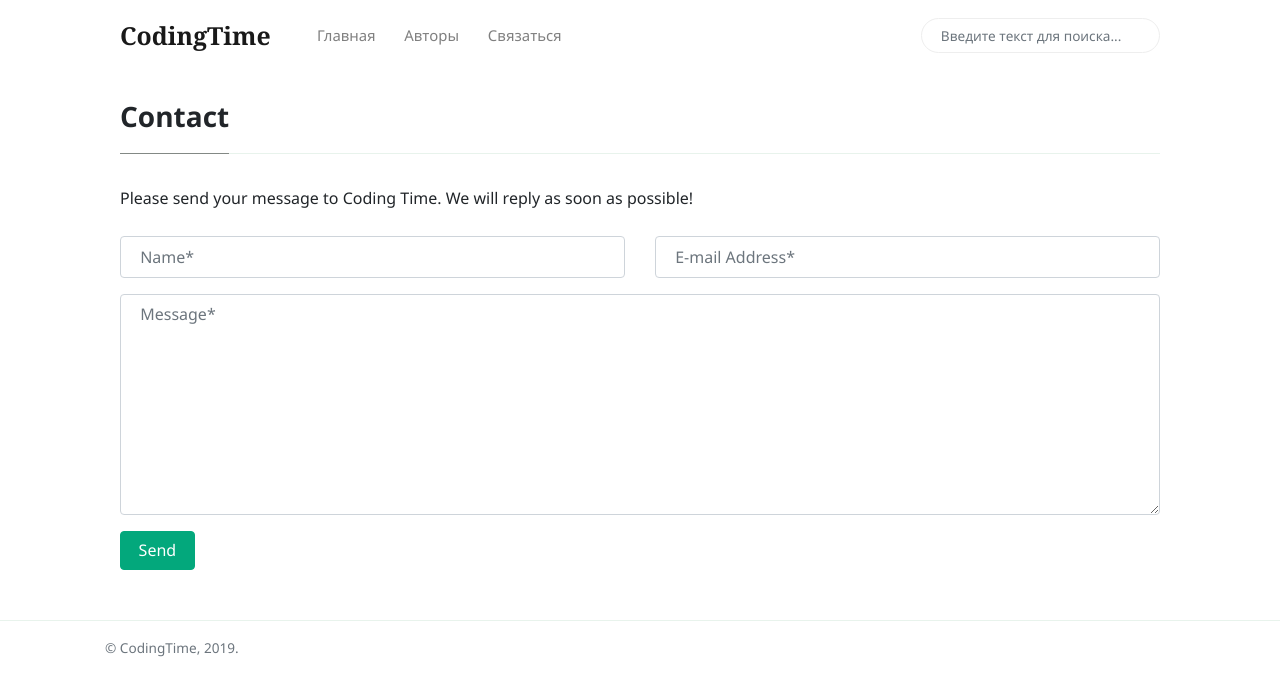
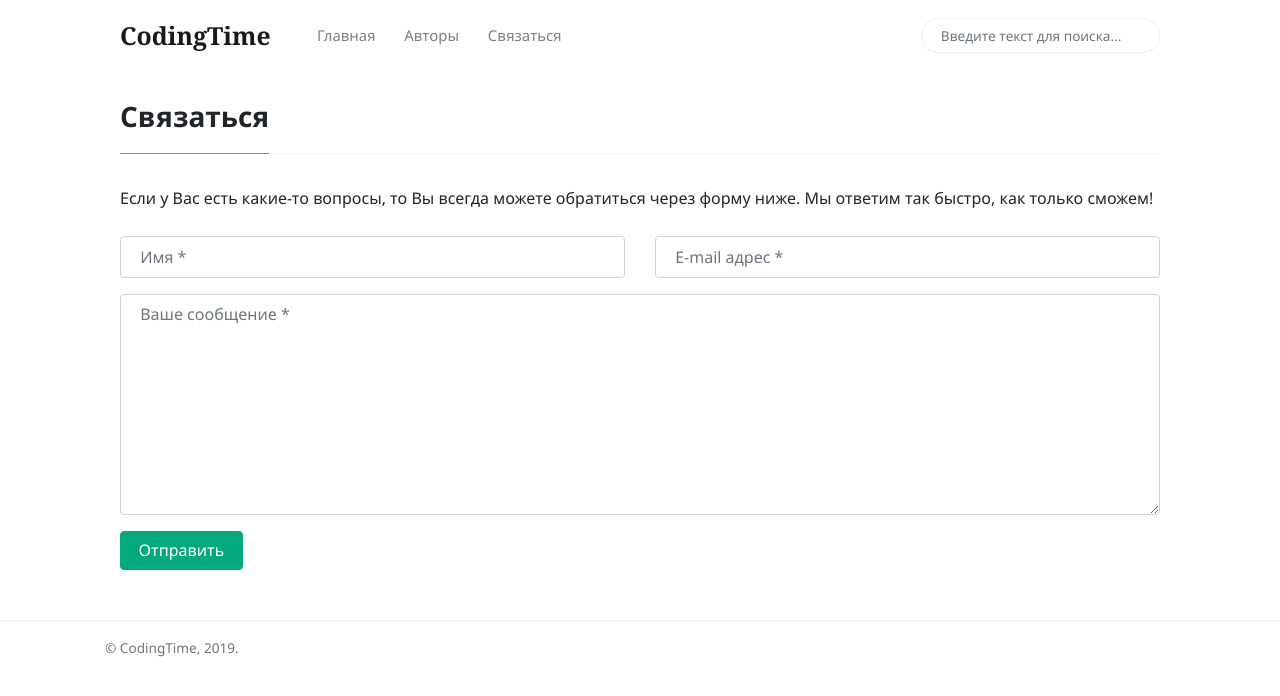
Before and after one commit to DaniilChizhevskii/Coding-Ti.me, a Jekyll site: the page built from _pages/contact.md, in a window 1280 px wide. Shown: the top 696 px of the page. Built offline with Jekyll 4.4.1, drawn with Linux system fonts in a browser that asks for light colours; nearby versions of some CDN libraries.

Commit message:
Update contact.md

```diff
--- a/_pages/contact.md
+++ b/_pages/contact.md
@@ -1,18 +1,18 @@
 ---
-title: "Contact"
+title: "Связаться"
 permalink: "/contact.html"
 ---
 
 <form action="https://formspree.io/{{site.email}}" method="POST">
-<p class="mb-4">Please send your message to {{site.name}}. We will reply as soon as possible!</p>
+<p class="mb-4">Если у Вас есть какие-то вопросы, то Вы всегда можете обратиться через форму ниже. Мы ответим так быстро, как только сможем!</p>
 <div class="form-group row">
 <div class="col-md-6">
-<input class="form-control" type="text" name="name" placeholder="Name*" required>
+<input class="form-control" type="text" name="name" placeholder="Имя *" required>
 </div>
 <div class="col-md-6">
-<input class="form-control" type="email" name="_replyto" placeholder="E-mail Address*" required>
+<input class="form-control" type="email" name="_replyto" placeholder="E-mail адрес *" required>
 </div>
 </div>
-<textarea rows="8" class="form-control mb-3" name="message" placeholder="Message*" required></textarea>
-<input class="btn btn-success" type="submit" value="Send">
+<textarea rows="8" class="form-control mb-3" name="message" placeholder="Ваше сообщение *" required></textarea>
+<input class="btn btn-success" type="submit" value="Отправить">
 </form>
```
